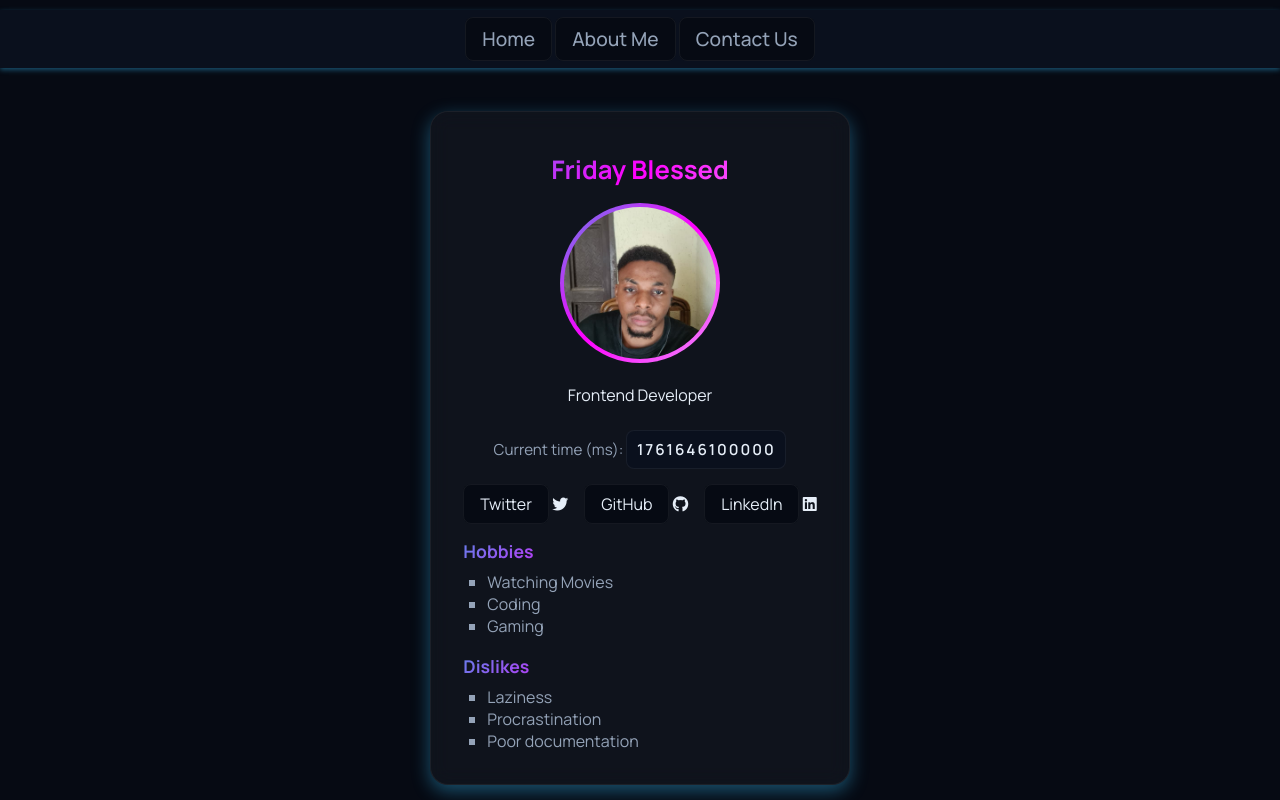
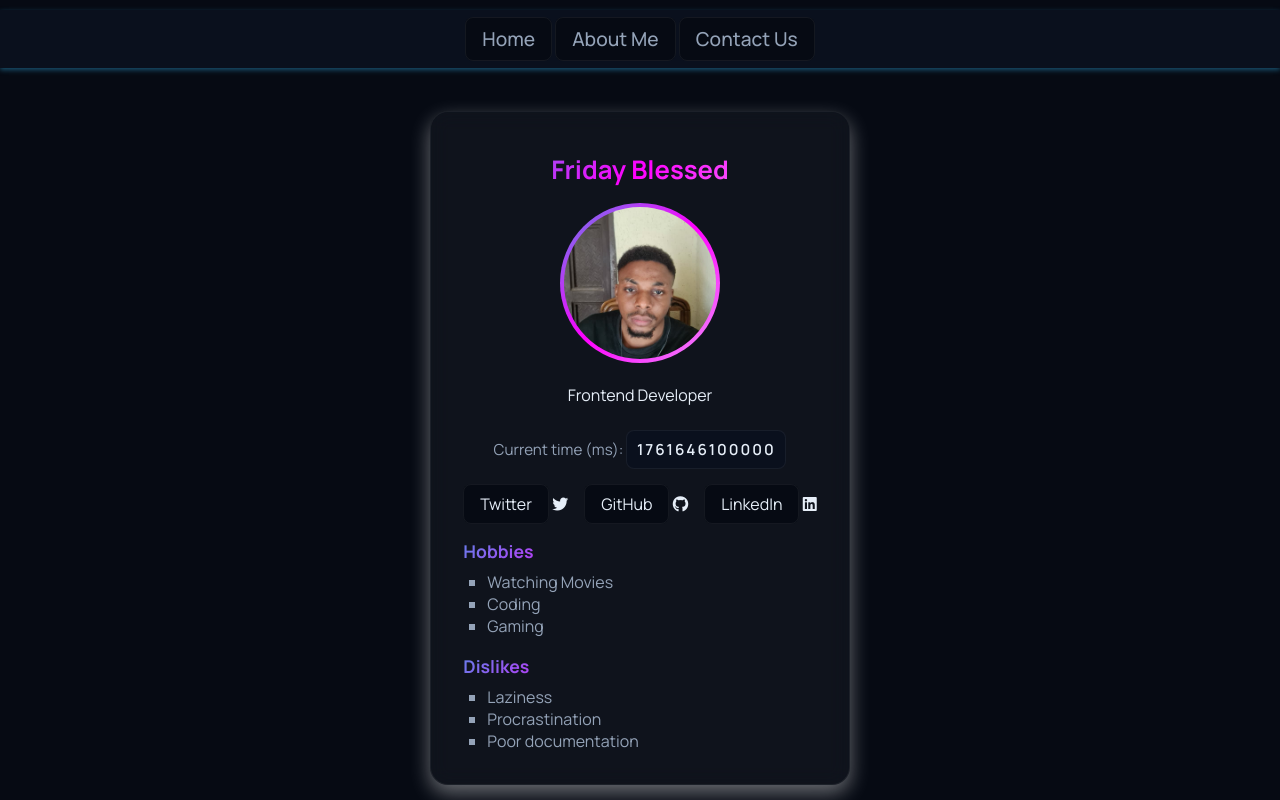
Before and after one commit to FridayBlessed/HNG-TASK-0, a plain HTML site: page index.html in a window 1280 px wide. In both pictures the pointer is over the element 639 px from the left and 452 px from the top of the page. Drawn offline with Linux system fonts and the light colour scheme.

Commit message:
Corrects 'rgna' to 'rgba' to ensure

```diff
--- a/style.css
+++ b/style.css
@@ -74,7 +74,7 @@ header{
 
 .profile-card:hover{
     transform: translateY(-5px);
-    box-shadow: 0 8px 20px rgna(255, 255, 255,  0.4);
+    box-shadow: 0 8px 20px rgba(255, 255, 255,  0.4);
 }
 
 .profile-card figure{
```
